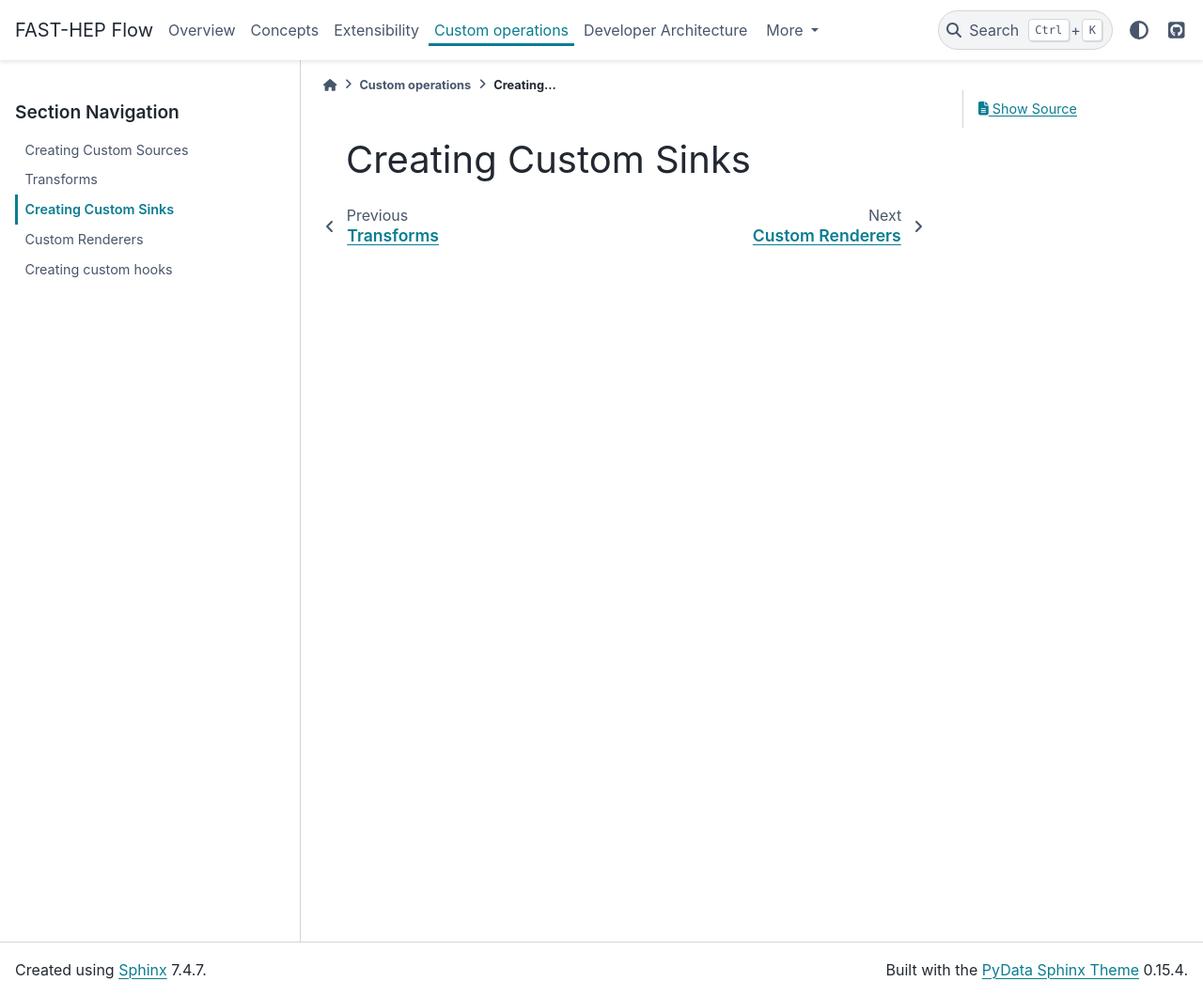
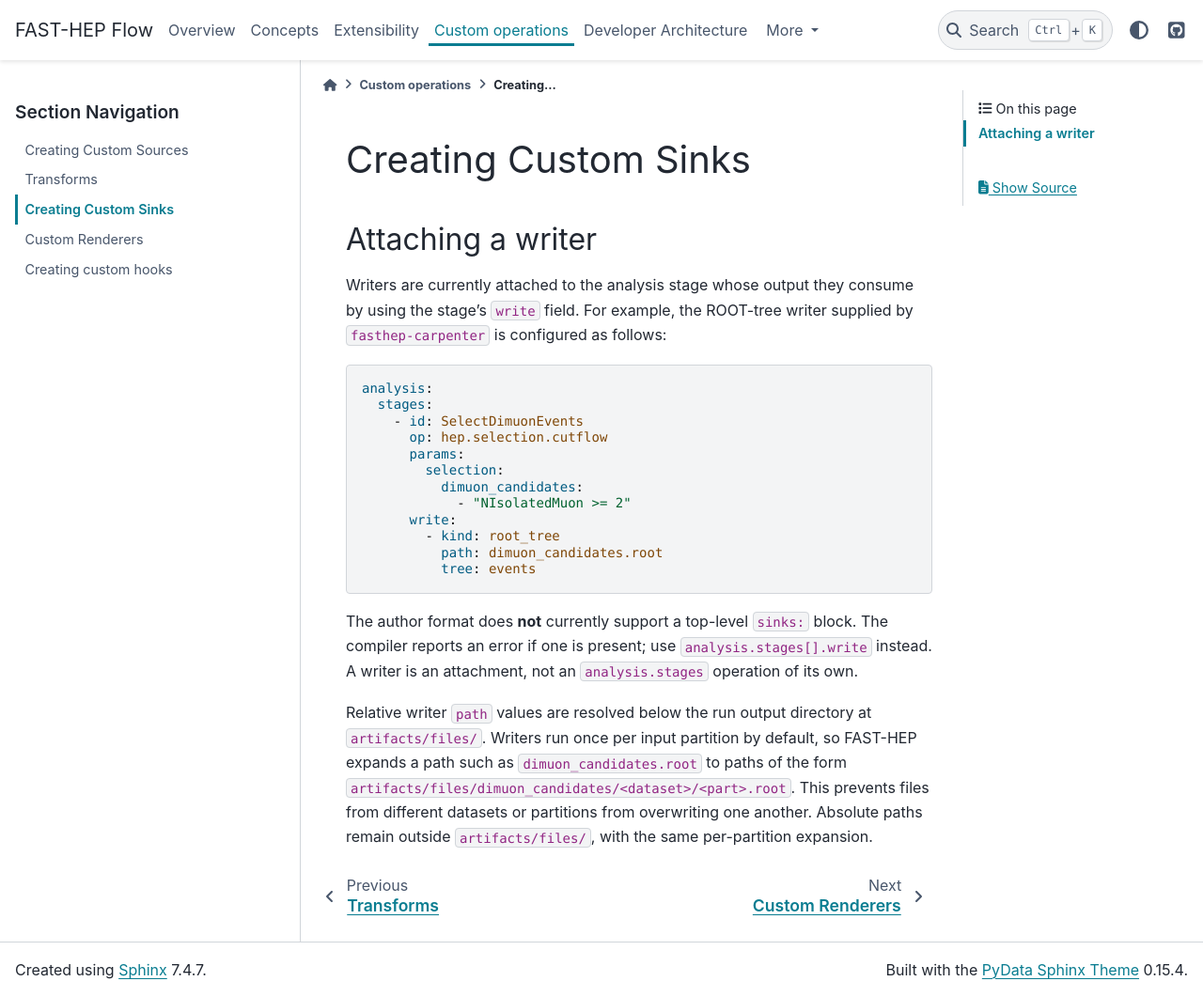
Before and after one commit to FAST-HEP/fasthep-flow, a Sphinx documentation site: the page built from docs/custom-operations/sinks.md, in a window 1280 px wide and 1061 px high. Shown: the whole window at 94% size. Built offline with Sphinx 7.4.7 and the PyData theme 0.15.4, drawn with Linux system fonts in a browser that asks for light colours.

Commit message:
feat: disallow global "sinks" in author yaml

````diff
--- a/docs/custom-operations/sinks.md
+++ b/docs/custom-operations/sinks.md
@@ -1 +1,34 @@
 # Creating Custom Sinks
+
+## Attaching a writer
+
+Writers are currently attached to the analysis stage whose output they consume by
+using the stage's `write` field. For example, the ROOT-tree writer supplied by
+`fasthep-carpenter` is configured as follows:
+
+```yaml
+analysis:
+  stages:
+    - id: SelectDimuonEvents
+      op: hep.selection.cutflow
+      params:
+        selection:
+          dimuon_candidates:
+            - "NIsolatedMuon >= 2"
+      write:
+        - kind: root_tree
+          path: dimuon_candidates.root
+          tree: events
+```
+
+The author format does **not** currently support a top-level `sinks:` block. The
+compiler reports an error if one is present; use `analysis.stages[].write`
+instead. A writer is an attachment, not an `analysis.stages` operation of its
+own.
+
+Relative writer `path` values are resolved below the run output directory at
+`artifacts/files/`. Writers run once per input partition by default, so FAST-HEP
+expands a path such as `dimuon_candidates.root` to paths of the form
+`artifacts/files/dimuon_candidates/<dataset>/<part>.root`. This prevents files
+from different datasets or partitions from overwriting one another. Absolute
+paths remain outside `artifacts/files/`, with the same per-partition expansion.
````
Also changed, not shown: 2 other files.
